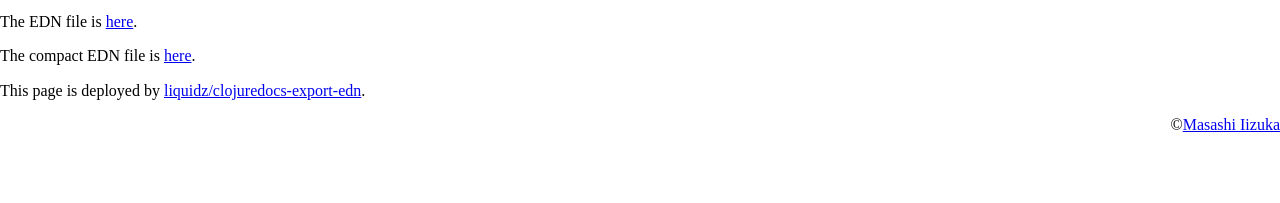
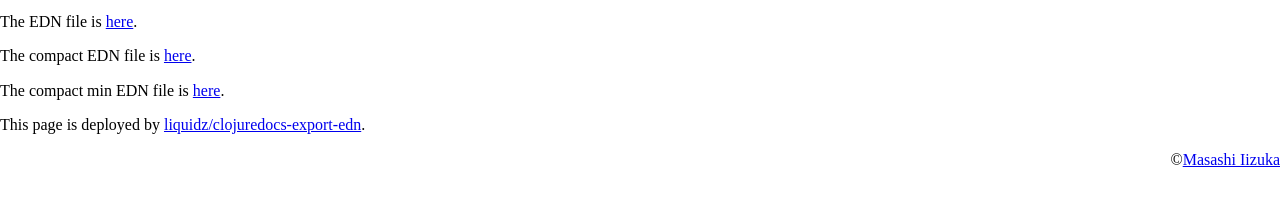
Before and after one commit to clojure-emacs/clojuredocs-export-edn, a plain HTML site: page index.html in a window 1280 px wide. Shown: the part 101-304 px from the top of the page. Drawn offline with nearby package versions, Linux system fonts and the light colour scheme; a small style sheet from the web is missing.

```diff
--- a/index.html
+++ b/index.html
@@ -16,6 +16,7 @@
         <p>Converting <a href="https://clojuredocs.org">ClojureDocs</a>'s <a href="https://clojuredocs.org/clojuredocs-export.json">clojuredocs-export.json</a> to EDN format, and deploying everyday.</p>
         <p>The EDN file is <a href="./export.edn">here</a>.</p>
         <p>The compact EDN file is <a href="./export.compact.edn">here</a>.</p>
+        <p>The compact min EDN file is <a href="./export.compact.min.edn">here</a>.</p>
         <p>This page is deployed by <a href="https://github.com/liquidz/clojuredocs-export-edn">liquidz/clojuredocs-export-edn</a>.</p>
 
         <p style="text-align:right">&copy;<a href="https://twitter.com/uochan">Masashi Iizuka</a></p>
```
Also changed, not shown: 4 other files.
